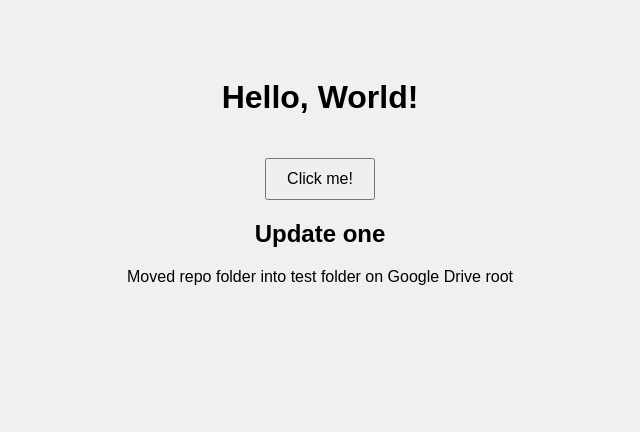
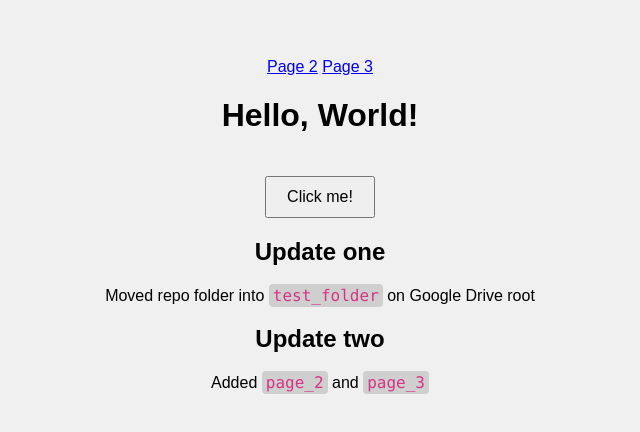
Before and after one commit to emilykbrown/frontend-test, a plain HTML site: page index.html in a window 1280 px wide. Shown: the whole page, without its empty margins (320-960 px from the left). Drawn offline with Linux system fonts and the light colour scheme.

Commit message:
✅ Update two works

```diff
--- a/index.html
+++ b/index.html
@@ -6,12 +6,20 @@
     <link rel="stylesheet" href="style.css">
 </head>
 <body>
+    <nav>
+        <a href="page_2.html">Page 2</a>
+        <a href="page_3.html">Page 3</a>
+    </nav>
     <h1 id="header">Hello, World!</h1>
     <button id="randomBtn">Click me!</button>
     <div id="output"></div>
 
     <h2>Update one</h2>
-    <p>Moved repo folder into test folder on Google Drive root</p>
+    <p>Moved repo folder into <span class="code">test_folder</span> on Google Drive root</p>
+
+    <h2>Update two</h2>
+    <p>Added <span class="code">page_2</span> and <span class="code">page_3</span></p>
+
 
     <script src="script.js"></script>
 </body>
--- a/style.css
+++ b/style.css
@@ -17,3 +17,11 @@ button {
     font-weight: bold;
     color: #333;
 }
+
+.code {
+    background-color: #cfcfcf;
+    color: #d63384;
+    padding: 2px 4px;
+    border-radius: 4px;
+    font-family: Consolas, monospace;
+}
```
Also changed, not shown: page_2.html (added, +16 -0 lines), page_3.html (added, +16 -0 lines).
